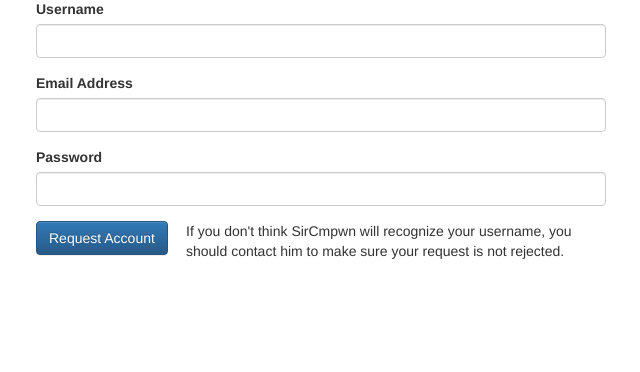
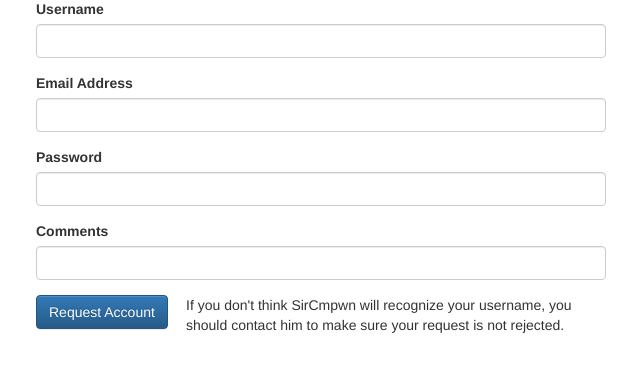
Before and after one commit to optimumtact/sr.ht, a Python web app: template templates/index.html in a window 1280 px wide. Shown: the part 245-617 px from the top of the page, without its empty margins (319-959 px from the left). Run offline with Jinja, Linux system fonts and the light colour scheme; the template is opened without the code that fills it, so the values that code supplies are empty; style sheets or scripts are compiled from the project's sources; some libraries are stand-ins or nearby versions.

Commit message:
Add comments field to applications

```diff
--- a/srht/blueprints/html.py
+++ b/srht/blueprints/html.py
@@ -27,6 +27,7 @@ def register():
     email = request.form.get('email')
     username = request.form.get('username')
     password = request.form.get('password')
+    comments = request.form.get('comments')
     errors = list()
     if not email:
         errors.append('Email is required.')
@@ -53,6 +54,7 @@ def register():
         return render_template("index.html", username=username, email=email, errors=errors)
     # All good, create an account for them
     user = User(username, email, password)
+    user.comments = comments
     db.add(user)
     db.commit()
     return render_template("index.html", registered=True)
--- a/srht/objects.py
+++ b/srht/objects.py
@@ -19,6 +19,7 @@ class User(Base):
     passwordReset = Column(String(128))
     passwordResetExpiry = Column(DateTime)
     apiKey = Column(String(128))
+    comments = Column(Unicode(512))
     approved = Column(Boolean())
 
     def set_password(self, password):
--- a/templates/index.html
+++ b/templates/index.html
@@ -39,6 +39,10 @@ decision is made.</p>
         <label for="password">Password</label>
         <input id="password" name="password" type="password" class="form-control" />
     </div>
+    <div class="form-group">
+        <label for="comments">Comments</label>
+        <input id="comments" name="comments" class="form-control" />
+    </div>
     <div class="row">
         <div class="col-md-3">
             <input type="submit" class="btn btn-primary" value="Request Account" />
```
